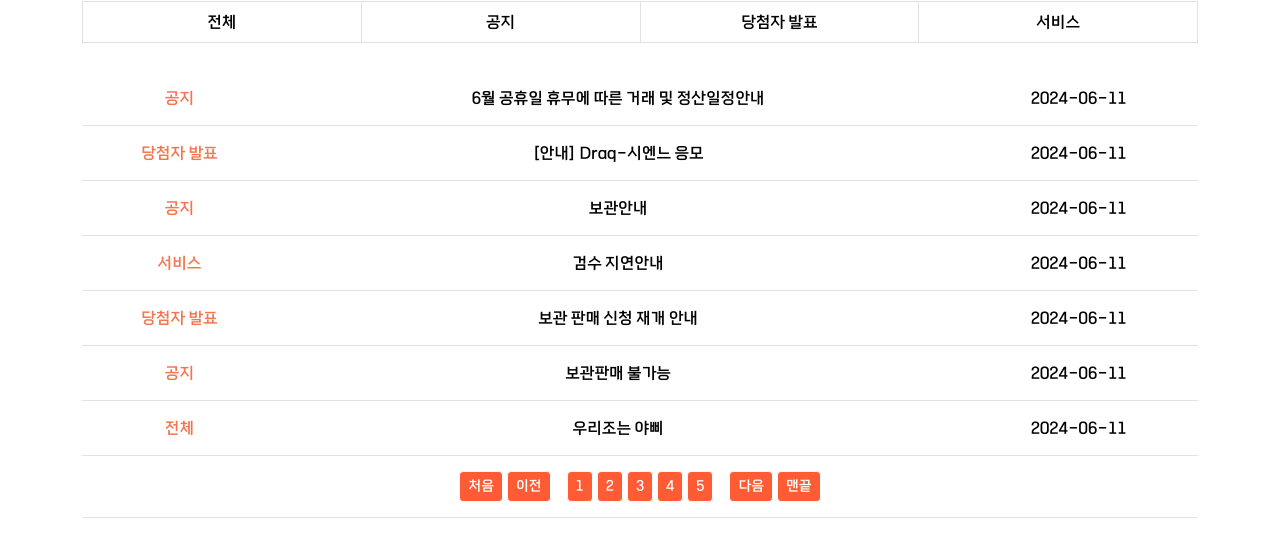
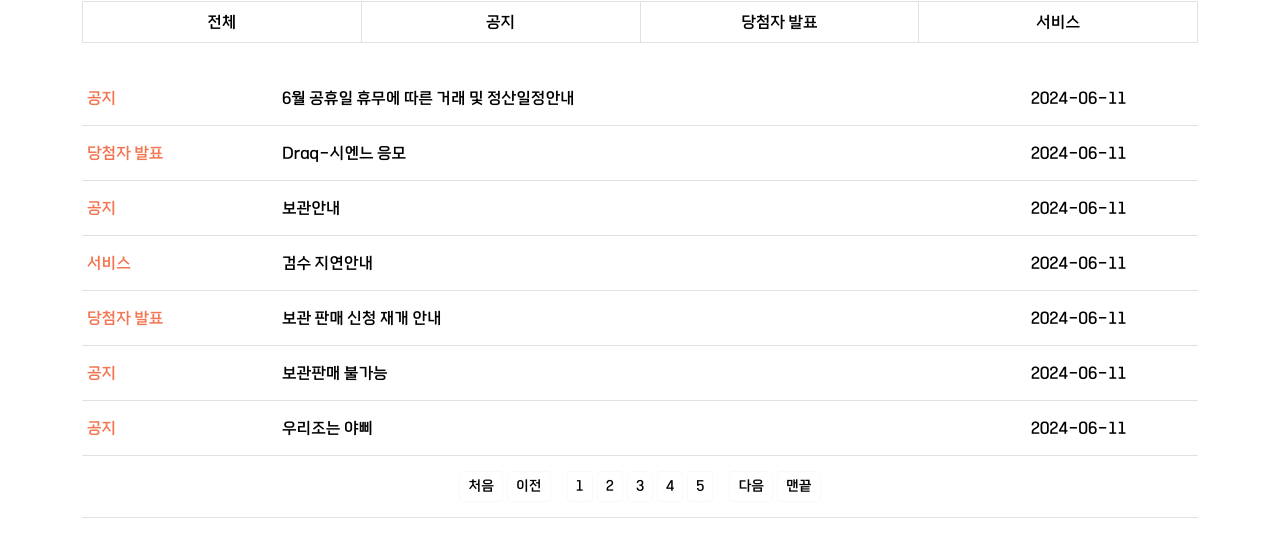
Before and after one commit to byeonnns/let-ffle-front, a Vue app: page /Notice in a window 1280 px wide. Shown: the part 221-773 px from the top of the page. Built offline with nearby package versions, Linux system fonts and the light colour scheme; what vue3-lottie would draw is missing.

Commit message:
Refactor: Footer 경로 수정 및 게시판/공지사항 페이저 버튼 디자인 변경

```diff
--- a/src/components/Footer.vue
+++ b/src/components/Footer.vue
@@ -8,16 +8,16 @@
                     <div>
                         <strong>이용안내</strong>
                         <ul class="list-group me-5">
-                            <RouterLink to="Faq"><li class="list-group-item">이용정책</li></RouterLink>
-                            <RouterLink to="Faq"><li class="list-group-item">패널티 정책</li></RouterLink>
-                            <RouterLink to="Faq"><li class="list-group-item">커뮤니티 가이드라인</li></RouterLink>
+                            <RouterLink to="/Faq"><li class="list-group-item">이용정책</li></RouterLink>
+                            <RouterLink to="/Faq"><li class="list-group-item">패널티 정책</li></RouterLink>
+                            <RouterLink to="/Faq"><li class="list-group-item">커뮤니티 가이드라인</li></RouterLink>
                         </ul>
                     </div>
                     <div>
                         <strong>고객지원</strong>
                         <ul class="list-group">
-                            <RouterLink to="Notice"><li class="list-group-item">공지사항</li></RouterLink>
-                            <RouterLink to="Faq"><li class="list-group-item">자주 묻는 질문</li></RouterLink>
+                            <RouterLink to="/Notice"><li class="list-group-item">공지사항</li></RouterLink>
+                            <RouterLink to="/Faq"><li class="list-group-item">자주 묻는 질문</li></RouterLink>
                             <RouterLink to="/Member/WriteInquiry"><li class="list-group-item">문의하기</li></RouterLink>
                         </ul>
                     </div>
--- a/src/views/Board/index.vue
+++ b/src/views/Board/index.vue
@@ -10,8 +10,8 @@
                 <div style="width: 100%; height:100%; ">
                     <!-- border:1px solid black; -->
                     <div>
-                        <button class="btn me-2">일반</button>
-                        <button class="btn">당첨 후기</button>
+                        <button class="btn me-2" style="background-color: white; color:black;">일반</button>
+                        <button class="btn" style="background-color: white; color:black;">당첨 후기</button>
                     </div>
 
                     <table class="table mt-2">
@@ -82,18 +82,18 @@
                     <div class="text-end mb-2">
                         <div class="d-flex justify-content-between align-items-center">
                             <div class="d-flex flex-grow-1 justify-content-center ms-5">
-                                <button class="btn btn-outline-light btn-sm me-1">처음</button>
-                                <button class="btn btn-outline-light btn-sm me-3">이전</button>
-                                <button class="btn btn-outline-light btn-sm me-1">1</button>
-                                <button class="btn btn-outline-light btn-sm me-1">2</button>
-                                <button class="btn btn-outline-light btn-sm me-1">3</button>
-                                <button class="btn btn-outline-light btn-sm me-1">4</button>
-                                <button class="btn btn-outline-light btn-sm me-3">5</button>
-                                <button class="btn btn-outline-light btn-sm me-1">다음</button>
-                                <button class="btn btn-outline-light btn-sm">맨끝</button>
+                                <button class="btn btn-outline-light btn-sm me-1" style="background-color: white; color:black;">처음</button>
+                                <button class="btn btn-outline-light btn-sm me-3" style="background-color: white; color:black;">이전</button>
+                                <button class="btn btn-outline-light btn-sm me-1" style="background-color: white; color:black;">1</button>
+                                <button class="btn btn-outline-light btn-sm me-1" style="background-color: white; color:black;">2</button>
+                                <button class="btn btn-outline-light btn-sm me-1" style="background-color: white; color:black;">3</button>
+                                <button class="btn btn-outline-light btn-sm me-1" style="background-color: white; color:black;">4</button>
+                                <button class="btn btn-outline-light btn-sm me-3" style="background-color: white; color:black;">5</button>
+                                <button class="btn btn-outline-light btn-sm me-1" style="background-color: white; color:black;">다음</button>
+                                <button class="btn btn-outline-light btn-sm" style="background-color: white; color:black;">맨끝</button>
                             </div>
-                            <button class="btn btn-outline-light btn-sm ms-3">
-                                <RouterLink to="/Board/WriteBoard">글쓰기</RouterLink>
+                            <button class="btn btn-outline-light btn-sm ms-3" style="background-color: #FF5C35;">
+                                <RouterLink to="/Board/WriteBoard" style="color: white;">글쓰기</RouterLink>
                             </button>
                         </div>
                     </div>
--- a/src/views/Notice/index.vue
+++ b/src/views/Notice/index.vue
@@ -52,8 +52,8 @@
 
                         <tbody>
                             <tr>
-                                <td class="text-center text-cr" >공지</td>
-                                <td>
+                                <td class="table_category text-cr" >공지</td>
+                                <td class="table_title">
                                     <RouterLink to="/Notice/NoticeDetail" style="text-decoration: none; color: black">6월
                                         공휴일
                                         휴무에 따른 거래 및
@@ -62,48 +62,48 @@
                                 <td>2024-06-11</td>
                             </tr>
                             <tr>
-                                <td class="text-center text-cr">당첨자 발표</td>
-                                <td>[안내] Draq-시엔느 응모</td>
+                                <td class="table_category text-cr">당첨자 발표</td>
+                                <td class="table_title">Draq-시엔느 응모</td>
                                 <td>2024-06-11</td>
                             </tr>
                             <tr>
-                                <td class="text-center text-cr">공지</td>
-                                <td>보관안내</td>
+                                <td class="table_category text-cr">공지</td>
+                                <td class="table_title">보관안내</td>
                                 <td>2024-06-11</td>
                             </tr>
                             <tr>
-                                <td class="text-center text-cr">서비스</td>
-                                <td>검수 지연안내</td>
+                                <td class="table_category text-cr">서비스</td>
+                                <td class="table_title">검수 지연안내</td>
                                 <td>2024-06-11</td>
                             </tr>
                             <tr>
-                                <td class="text-center text-cr">당첨자 발표</td>
-                                <td>보관 판매 신청 재개 안내</td>
+                                <td class="table_category text-cr">당첨자 발표</td>
+                                <td class="table_title">보관 판매 신청 재개 안내</td>
                                 <td>2024-06-11</td>
                             </tr>
 
                             <tr>
-                                <td class="text-center text-cr">공지</td>
-                                <td>보관판매 불가능</td>
+                                <td class="table_category text-cr">공지</td>
+                                <td class="table_title">보관판매 불가능</td>
                                 <td>2024-06-11</td>
                             </tr>
                             <tr>
-                                <td class="text-center text-cr">전체</td>
-                                <td>우리조는 야삐</td>
+                                <td class="table_category text-cr">공지</td>
+                                <td class="table_title">우리조는 야삐</td>
                                 <td>2024-06-11</td>
                             </tr>
 
                             <tr>
                                 <td colspan="5" class="text-center">
-                                    <button class="btn btn-outline-light btn-sm me-1">처음</button>
-                                    <button class="btn btn-outline-light btn-sm me-3">이전</button>
-                                    <button class="btn btn-outline-light btn-sm me-1">1</button>
-                                    <button class="btn btn-outline-light btn-sm me-1">2</button>
-                                    <button class="btn btn-outline-light btn-sm me-1">3</button>
-                                    <button class="btn btn-outline-light btn-sm me-1">4</button>
-                                    <button class="btn btn-outline-light btn-sm me-3">5</button>
-                                    <button class="btn btn-outline-light btn-sm me-1"> 다음</button>
-                                    <button class="btn btn-outline-light btn-sm">맨끝</button>
+                                    <button class="btn btn-outline-light btn-sm me-1" style="background-color: white; color:black;">처음</button>
+                                    <button class="btn btn-outline-light btn-sm me-3" style="background-color: white; color:black;">이전</button>
+                                    <button class="btn btn-outline-light btn-sm me-1" style="background-color: white; color:black;">1</button>
+                                    <button class="btn btn-outline-light btn-sm me-1" style="background-color: white; color:black;">2</button>
+                                    <button class="btn btn-outline-light btn-sm me-1" style="background-color: white; color:black;">3</button>
+                                    <button class="btn btn-outline-light btn-sm me-1" style="background-color: white; color:black;">4</button>
+                                    <button class="btn btn-outline-light btn-sm me-3" style="background-color: white; color:black;">5</button>
+                                    <button class="btn btn-outline-light btn-sm me-1" style="background-color: white; color:black;"> 다음</button>
+                                    <button class="btn btn-outline-light btn-sm" style="background-color: white; color:black;">맨끝</button>
                                 </td>
                             </tr>
                         </tbody>
@@ -154,4 +154,12 @@
 .btn{
     color: black;
 }
+
+.table_category {
+    text-align: start;
+}
+
+.table_title {
+    text-align: start;
+}
 </style>
```
